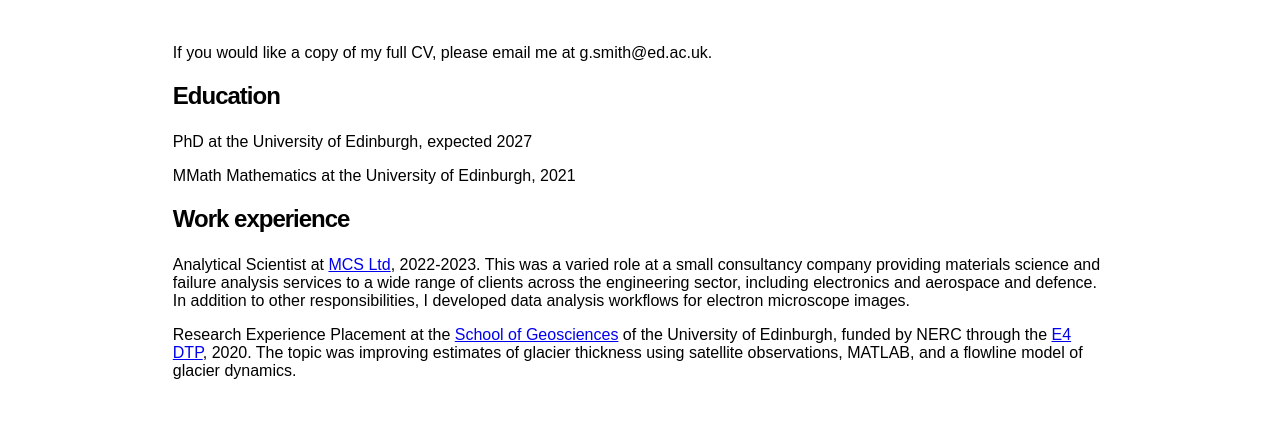
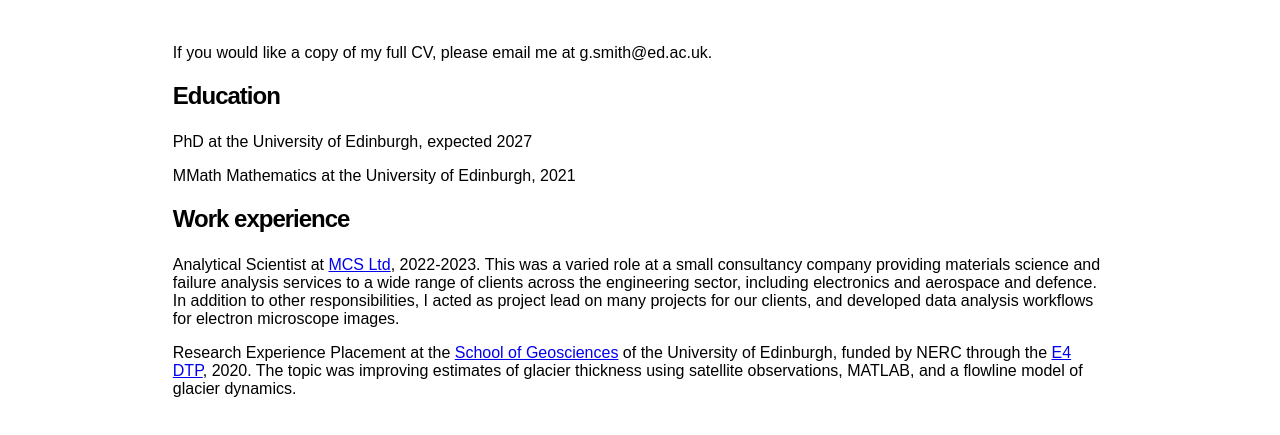
Before and after one commit to gillian-smith/gillian-smith.github.io, a plain HTML site: page cv.html in a window 1280 px wide. Shown: the part 153-588 px from the top of the page. Drawn offline with Linux system fonts and the light colour scheme.

Commit message:
small change to cv

```diff
--- a/cv.html
+++ b/cv.html
@@ -34,7 +34,7 @@
             <h2>Work experience</h2>
             <p>Analytical Scientist at <a href="https://www.themcsgroup.co.uk/">MCS Ltd</a>, 2022-2023.
                 This was a varied role at a small consultancy company providing materials science and failure analysis services to a wide range of clients across the engineering sector,
-                including electronics and aerospace and defence. In addition to other responsibilities, I developed data analysis workflows for electron
+                including electronics and aerospace and defence. In addition to other responsibilities, I acted as project lead on many projects for our clients, and developed data analysis workflows for electron
                 microscope images.</p>
             <p>Research Experience Placement at the <a href="https://www.ed.ac.uk/geosciences">School of Geosciences</a> of the University of Edinburgh, funded
                 by NERC through the <a href="https://www.ed.ac.uk/e4-dtp/">E4 DTP</a>, 2020. The topic was improving estimates of glacier thickness using
```
